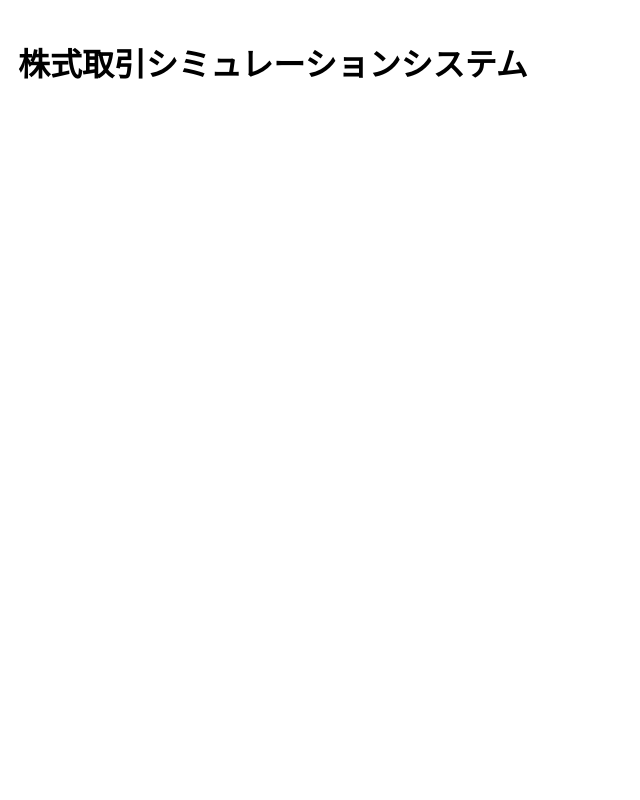
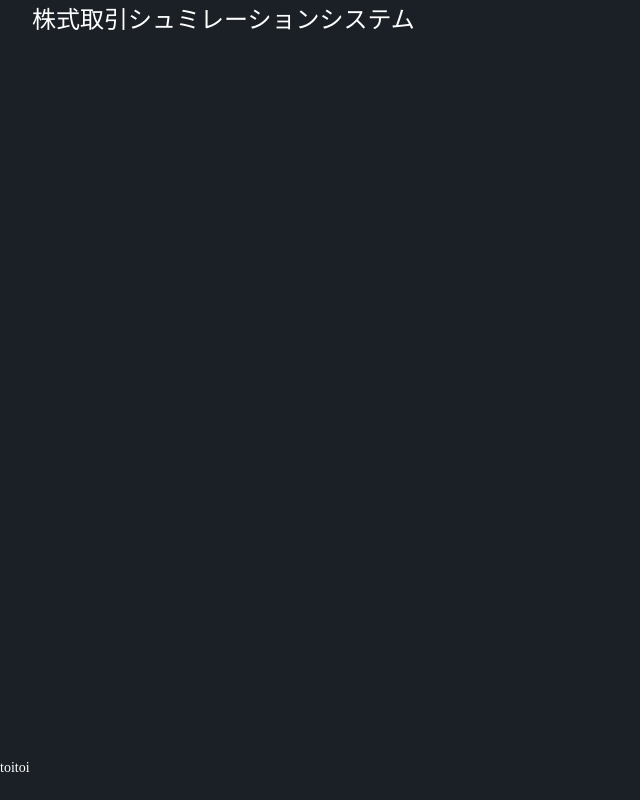
Before and after one commit to toitoi870/mysite, a Django app: page /trade/ in a window 1280 px wide. Shown: the whole page, without its empty margins (0-640 px from the left). Run offline with Django 3.2, Linux system fonts and the light colour scheme; some libraries are stand-ins or nearby versions.

Commit message:
change index & css

```diff
--- a/mysite/trade/static/trade/css/style.css
+++ b/mysite/trade/static/trade/css/style.css
@@ -28,7 +28,7 @@
 }
 
 .contents {
-  height: 95%;
+  height: 90%;
   width: 95%;
   margin: auto;
 }
@@ -233,7 +233,7 @@
 }
 
 footer {
-  height: 0%;
+  height: 5%;
 }
 
 table {
--- a/mysite/trade/templates/trade/base.html
+++ b/mysite/trade/templates/trade/base.html
@@ -18,13 +18,13 @@
   <body>
     <header>
       <div class="system_name">
-        株式取引シュミレーションシステム　参加者ID：{{ user_data.user_id }}
+        株式取引シュミレーションシステム
       </div>
     </header>
 
 
     <footer>
-<!--      <a href="{% url 'trade:index' %}">参加者一覧へ戻る</a>-->
+      toitoi
     </footer>
   </body>
 </html>
--- a/mysite/trade/templates/trade/index.html
+++ b/mysite/trade/templates/trade/index.html
@@ -1,16 +1,32 @@
-<!DOCTYPE html>
+<!DOCTYPE HTML>
 <html>
   <head>
     <meta charset="utf-8">
     <title>trade index</title>
-    <style>body {padding: 10px;}</style>
+    {% load static %}
+    <link rel="shortcut icon" href="{% static 'trade/icon/favicon.ico' %}" type="image/vnd.microsoft.icon">
+    <link rel="stylesheet" type="text/css" href="{% static 'trade/css/style.css' %}">
+    <script type="text/javascript" src="{% static 'trade/js/main.js' %}"></script>
+    <script src="https://ajax.googleapis.com/ajax/libs/jquery/1.12.4/jquery.min.js"></script>
+    <script src="https://www.gstatic.com/charts/loader.js"></script>
+    <script type="text/javascript">
+      google.charts.load("current", {"package": ["corechart"]});
+      google.charts.setOnLoadCallback(drawChart);
+    </script>
   </head>
 
   <body>
-    <h1>株式取引シミュレーションシステム</h1>
-    {% for data in data %}
-    <p>名前：{{ data.trade_id }}</p>
-<!--    <a href="{% url 'trade:detail' data.user_id %}">詳細</a></p>-->
-    {% endfor %}
+    <header>
+      <div class="system_name">
+        株式取引シュミレーションシステム
+      </div>
+    </header>
+
+    <div class="contents">
+    </div>
+
+    <footer>
+      toitoi
+    </footer>
   </body>
 </html>
```
